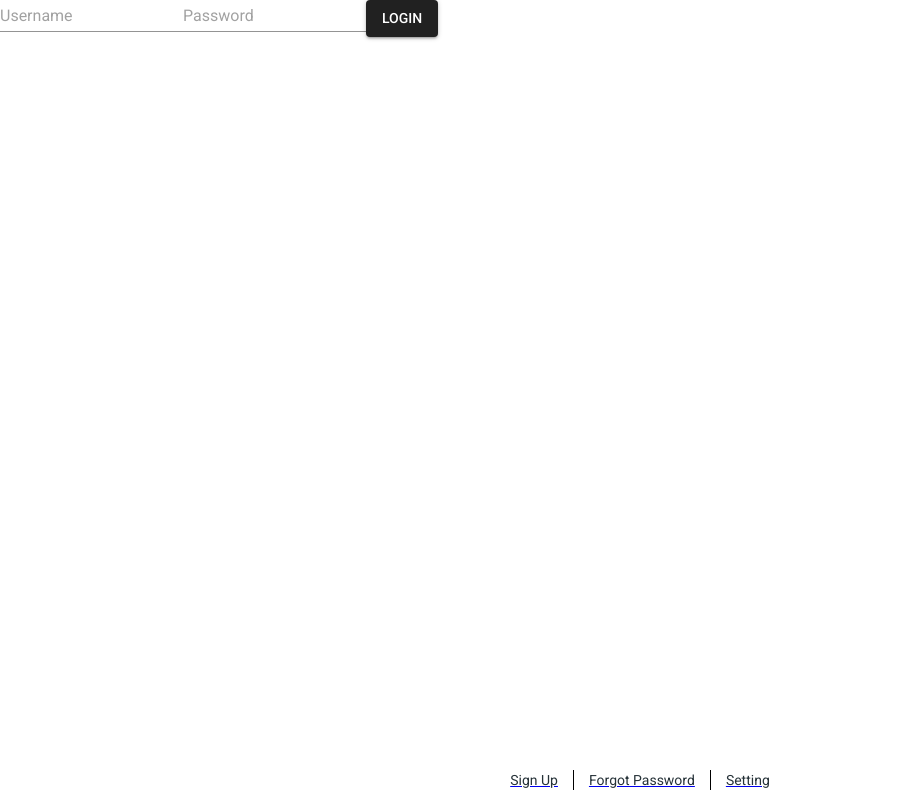
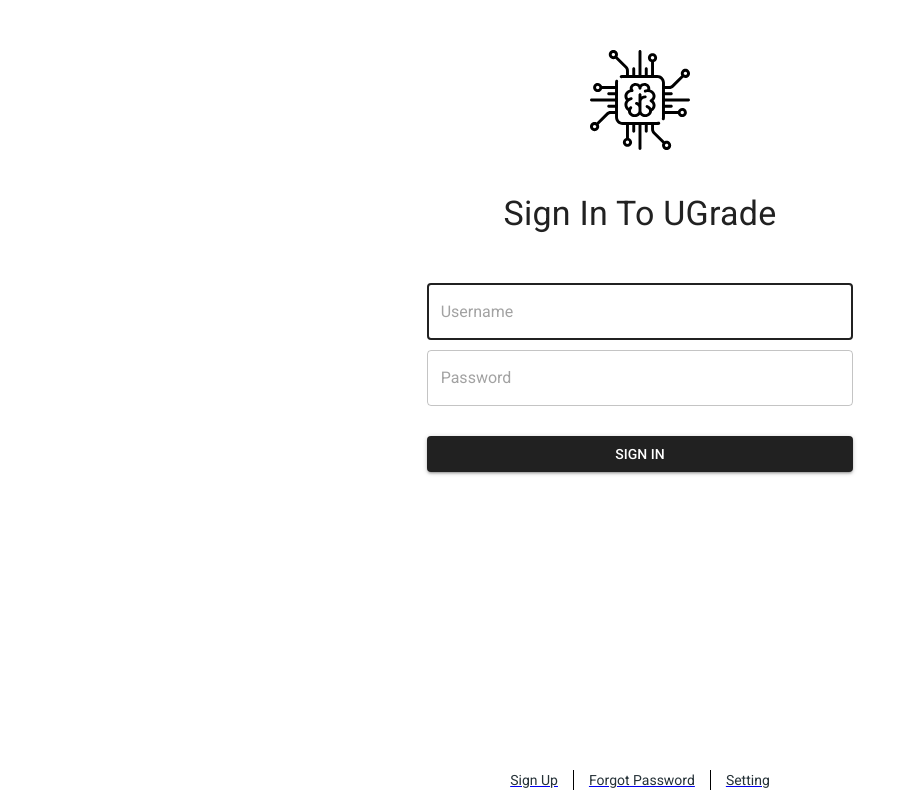
Before and after one commit to jauhararifin/ugrade, a React (Create React App) app: page /signin in a window 1280 px wide. Shown: the whole page, without its empty margins (0-917 px from the left). Built offline with nearby package versions, Linux system fonts and the light colour scheme.

Commit message:
add login page

```diff
--- a/package.json
+++ b/package.json
@@ -13,14 +13,17 @@
     "@types/react-redux": "^7.0.1",
     "@types/react-router-dom": "^4.3.1",
     "@types/redux-logger": "^3.0.6",
+    "@types/yup": "^0.26.7",
     "connected-react-router": "^6.2.2",
+    "formik": "^1.4.3",
     "react": "^16.7.0",
     "react-dom": "^16.7.0",
     "react-redux": "^6.0.0",
     "react-router-dom": "^4.3.1",
     "react-scripts": "2.1.3",
     "redux-logger": "^3.0.6",
-    "typescript": "3.3.1"
+    "typescript": "3.3.1",
+    "yup": "^0.26.10"
   },
   "scripts": {
     "start": "react-scripts start",
--- /dev/null
+++ b/src/scenes/LoginPage/LoginPage.css
@@ -0,0 +1,29 @@
+.login-page-container {
+    width: 100%;
+    height: 100%;
+    text-align: center;
+}
+
+.login-page-content {
+    padding-top: 40px;
+}
+
+.login-page-logo {
+    margin-top: 10px;
+}
+
+.login-page-title {
+    margin-top: 40px;
+}
+
+.login-page-username {
+    margin-top: 50px;
+}
+
+.login-page-password {
+    margin-top: 10px;
+}
+
+.login-page-login {
+    margin-top: 30px;
+}
--- a/src/scenes/LoginPage/LoginPage.tsx
+++ b/src/scenes/LoginPage/LoginPage.tsx
@@ -1,21 +1,111 @@
 import React from 'react'
-import { TextField, Button, Typography } from '@material-ui/core'
-import BottomLink from '../../components/BottomLink/BottomLink';
-import { Link } from 'react-router-dom';
+import { TextField, Button, Typography, Grid } from '@material-ui/core'
+import { Link } from 'react-router-dom'
+import { withFormik, FormikProps } from 'formik'
+import * as yup from 'yup'
 
-const LoginPage = () => (
-    <React.Fragment>
-        <div>
-            <TextField placeholder="Username" />
-            <TextField placeholder="Password" type="password" />
-            <Button variant="contained" color="primary">Login</Button>
-        </div>
+import BottomLink from '../../components/BottomLink/BottomLink'
+import logo from '../../assets/images/logo.svg'
+
+import './LoginPage.css'
+
+export interface LoginValue {
+    username?: string,
+    password?: string,
+}
+
+export interface LoginPageProps extends FormikProps<LoginValue>, LoginValue {
+}
+
+const LoginPage: React.SFC<LoginPageProps> = ({
+    values,
+    handleBlur,
+    handleChange,
+    handleSubmit,
+    errors,
+    touched,
+    isSubmitting,
+    status
+}) => (
+    <form onSubmit={handleSubmit}>
+        <Grid container className="login-page-container">
+            <Grid item md={4} />
+            <Grid className="login-page-content" item md={4}>
+                <div className='login-page-logo'>
+                    <img src={logo} alt='logo' width={100} />
+                </div>
+                <div className='login-page-title'>
+                    <Typography variant='h4'>
+                        Sign In To UGrade
+                    </Typography>
+                </div>
+                <div className="login-page-username">
+                    { status && !status.success && (
+                        <Typography variant='subtitle1' align='center' style={{ color: 'red' }}>
+                            { status.message }
+                        </Typography>
+                    )}
+                    <TextField
+                        name="username"
+                        placeholder="Username"
+                        variant="outlined"
+                        fullWidth
+                        autoFocus
+                        value={values.username}
+                        onBlur={handleBlur}
+                        onChange={handleChange}
+                        error={touched.username && !!errors.username}
+                        helperText={touched.username && errors.username}
+                    />
+                </div>
+                <div className="login-page-password">
+                    <TextField
+                        name="password"
+                        placeholder="Password"
+                        variant="outlined"
+                        type="password"
+                        fullWidth
+                        autoComplete='off'
+                        value={values.password}
+                        onBlur={handleBlur}
+                        onChange={handleChange}
+                        error={touched.password && !!errors.password}
+                        helperText={touched.password && errors.password}
+                    />
+                </div>
+                <div className="login-page-login">
+                    <Button type="submit" variant="contained" color="primary" fullWidth disabled={isSubmitting}>
+                        { isSubmitting ? `Signing In...` : `Sign In` }
+                    </Button>
+                </div>
+            </Grid>
+            <Grid item md={4} />
+        </Grid>
         <BottomLink>
-            <Link to='/setting'><Typography variant='body1' color='secondary'>Sign Up</Typography></Link>
-            <Link to='/setting'><Typography variant='body1' color='secondary'>Forgot Password</Typography></Link>
+            <Link to='/signup'><Typography variant='body1' color='secondary'>Sign Up</Typography></Link>
+            <Link to='/forgot-password'><Typography variant='body1' color='secondary'>Forgot Password</Typography></Link>
             <Link to='/setting'><Typography variant='body1' color='secondary'>Setting</Typography></Link>
         </BottomLink>
-    </React.Fragment>
+    </form>
 )
 
-export default LoginPage
+const formik = withFormik<LoginPageProps, LoginValue>({
+    mapPropsToValues: ({username, password}) => ({
+        username: username || '',
+        password: password || '',
+    }),
+    validationSchema: yup.object().shape({
+        username: yup.string().required(),
+        password: yup.string().required(),
+    }),
+    handleSubmit: async (values, { props, setSubmitting, setStatus }) => {
+        const status = {
+            success: false,
+            message: 'Wrong username or password',
+        }
+        setStatus(status)
+        setSubmitting(false)
+    },
+})
+
+export default formik(LoginPage)
```
Also changed, not shown: 1 other file (tests, documents, lock files or other folders).
